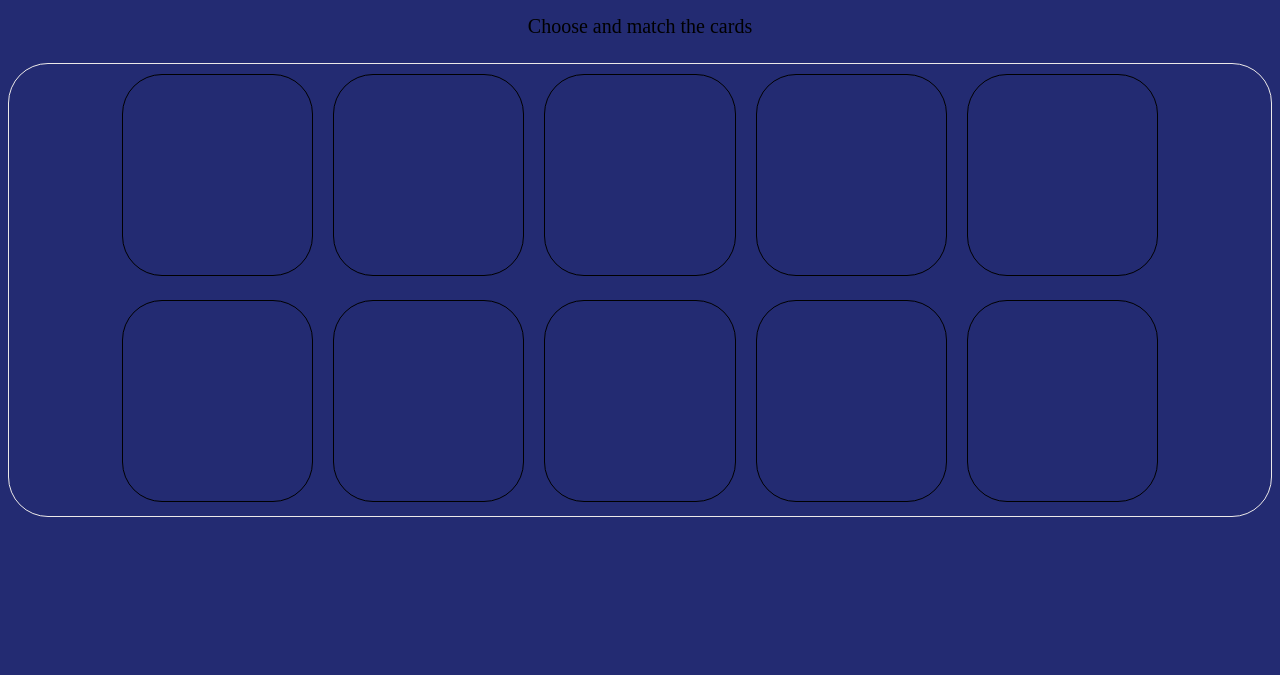
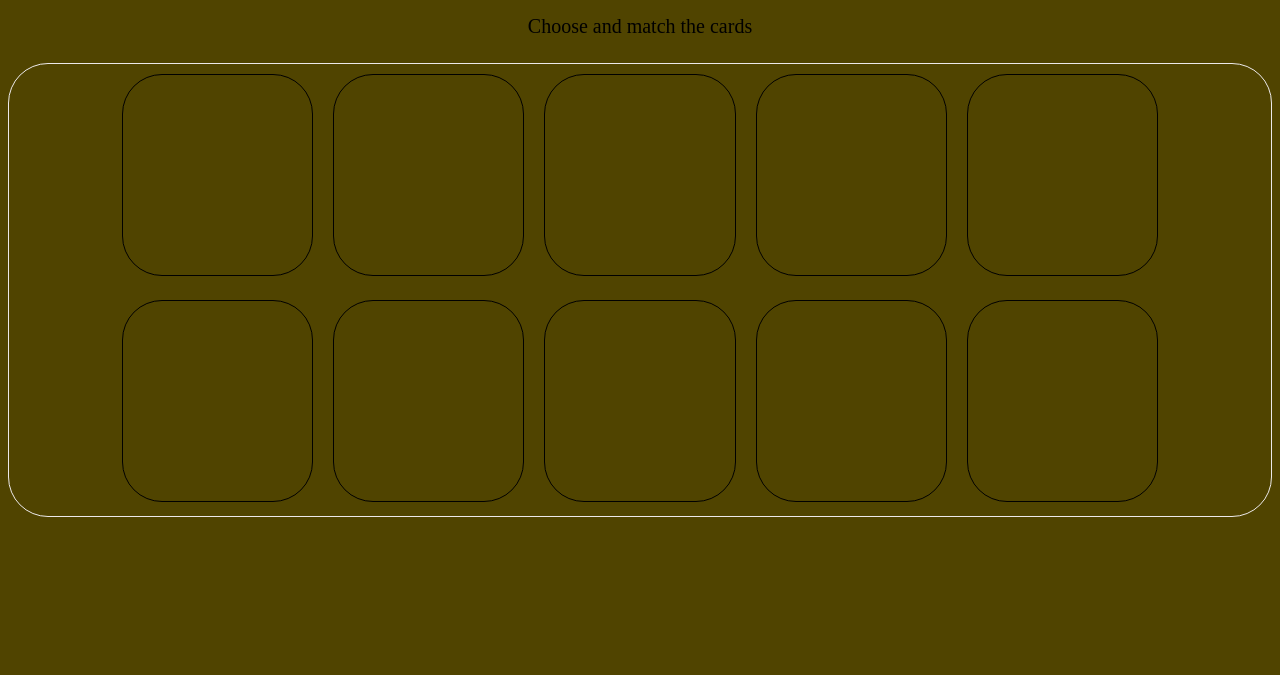
Before and after one commit to yazandisi/MemoryGame, a plain HTML site: page index.html in a window 1280 px wide. Shown: the part 125-800 px from the top of the page. Drawn offline with Linux system fonts and the light colour scheme.

Commit message:
Changed Bg Color

```diff
--- a/style.css
+++ b/style.css
@@ -6,7 +6,7 @@
   display: inline-block;
 }
 body{
-  background-color: rgb(35, 43, 114);
+  background-color: rgb(80, 68, 0);
 
 
 }
```
